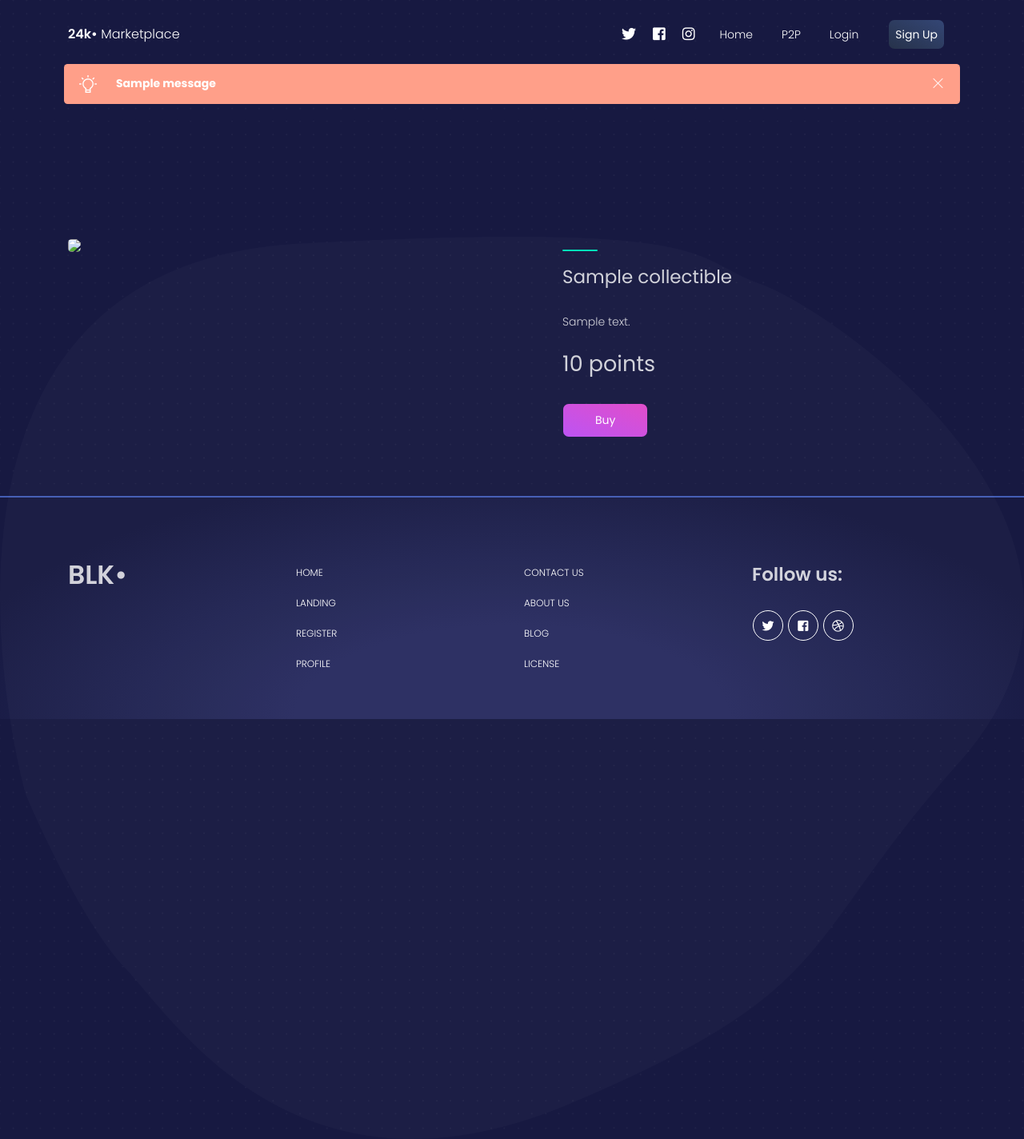
After one commit to sethluan24k/24k-marketplace, a Flask app: template templates/collectible.html in a window 1280 px wide. The commit adds this page. Shown: the whole page at 80% size. Run offline with Flask 2, Linux system fonts and the light colour scheme; the template is opened without the code that fills it: most values are stand-ins (such as "Sample title", 1, 10 or a date in 2020); one stand-in notice (Sample message) is shown; some libraries are stand-ins or nearby versions.

Commit message:
add card detail add card buying add my collection

```diff
--- /dev/null
+++ b/collectible_utility.py
@@ -0,0 +1,49 @@
+import os
+import requests
+
+from collectible import Collectible
+
+
+SHEETY_TOKEN = os.environ.get("SHEETY_TOKEN")
+# SHEETY_TOKEN = 'd9mNNJqVB6pU'
+sheety_header = {"Authorization": f'Bearer {SHEETY_TOKEN}'}
+
+
+class CollectibleUtility:
+    def __init__(self):
+        self.collectibles = []
+        self.all_collectibles()
+
+    def all_collectibles(self):
+        get_asset_url = 'https://api.sheety.co/e8a815d97433f8fe431090ac021cf9fc/24K/assets'
+        response = requests.get(url=get_asset_url, headers=sheety_header)
+        assets_json = response.json()
+        print(assets_json)
+        self.collectibles = [
+            Collectible(asset['id'], asset['assetName'], asset['description'], asset['assetUrl'],
+                        asset['thumbnail'], asset['price'], asset['ownerId']) for asset in assets_json['assets']
+        ]
+
+    def find_collectible(self, collectible_id):
+        for collectible in self.collectibles:
+            if collectible.collectible_id == collectible_id:
+                return collectible
+        return None
+
+    def find_collectible_by_user(self, user_id):
+        my_collection = [collectible for collectible in self.collectibles if collectible.owner_id == user_id]
+        return my_collection
+
+    def assign_owner(self, collectible_id, user_id):
+        url = f'https://api.sheety.co/e8a815d97433f8fe431090ac021cf9fc/24K/assets/{collectible_id}'
+        body = {
+            'asset': {
+                'ownerId': user_id
+            }
+        }
+        requests.put(url=url, json=body, headers=sheety_header)
+        # refresh
+        self.all_collectibles()
+
+    def unassign_owner(self, collectible_id):
+        pass
--- a/main.py
+++ b/main.py
@@ -5,8 +5,9 @@ from functools import wraps
 import os
 from dotenv import load_dotenv
 
-from asset_utility import AssetUtility
+from collectible_utility import CollectibleUtility
 
+# Load env variables
 load_dotenv()
 
 app = Flask(__name__)
@@ -21,7 +22,7 @@ login_manager.init_app(app)
 # Dummy User
 class User(UserMixin):
     def __init__(self):
-        self.id = 2
+        self.user_id = 2
         self.username = 'seth.luan@24krat.io'
         self.user_type = 0
         self.profile_image = ''
@@ -46,10 +47,13 @@ def load_user(user_id):
         return None
 
 
+collectible_utility = CollectibleUtility()
+
+
 @app.route('/')
 def home():
-    assets = AssetUtility().all_assets()
-    return render_template('index.html', assets=assets)
+    collectibles = collectible_utility.collectibles
+    return render_template('index.html', collectibles=collectibles)
 
 
 @app.route('/login')
@@ -65,5 +69,27 @@ def logout():
     return redirect(url_for('home'))
 
 
+@app.route('/collectible/<int:collectible_id>')
+def collectible_detail(collectible_id):
+    collectible = collectible_utility.find_collectible(collectible_id)
+    return render_template('collectible.html', collectible=collectible)
+
+
+@app.route('/buy/<int:collectible_id>')
+def buy(collectible_id):
+    if not current_user.is_authenticated:
+        flash("Please login first!")
+        return redirect(url_for('collectible_detail', collectible_id=collectible_id))
+    else:
+        collectible_utility.assign_owner(collectible_id, current_user.user_id)
+        return redirect(url_for('my_collection'))
+
+
+@app.route('/my_collection')
+def my_collection():
+    collections = collectible_utility.find_collectible_by_user(current_user.user_id)
+    return render_template('my_collections.html', collections=collections)
+
+
 if __name__ == "__main__":
     app.run(host='0.0.0.0', port=5000, debug=True)
--- a/requirements.txt
+++ b/requirements.txt
@@ -7,3 +7,4 @@ Flask-SQLAlchemy==2.4.4
 Flask-WTF==0.14.3
 Jinja2==2.11.2
 Requests==2.25.1
+python-dotenv==0.16.0
--- /dev/null
+++ b/templates/collectible.html
@@ -0,0 +1,40 @@
+{% include "header.html" %}
+<div class="section section-notifications" id="notifications" style="padding:80px">
+  {% with messages = get_flashed_messages() %}
+          {% if messages %}
+              {% for message in messages %}
+    <div class="alert alert-warning alert-with-icon">
+            <button type="button" aria-hidden="true" class="close" data-dismiss="alert" aria-label="Close">
+              <i class="tim-icons icon-simple-remove"></i>
+            </button>
+            <span data-notify="icon" class="tim-icons icon-bulb-63"></span>
+            <span>
+              <b> {{ message }} </b></span>
+          </div>
+  {% endfor %}
+          {% endif %}
+      {% endwith %}
+</div>
+    <section class="section section-lg section-safe">
+      <img src="{{ url_for('static', filename='/assets/img/path5.png') }}" class="path">
+      <div class="container">
+        <div class="row row-grid justify-content-between">
+          <div class="col-md-5">
+            <img src="{{ collectible.url }}" class="img-fluid floating">
+
+          </div>
+          <div class="col-md-6">
+            <div class="px-md-5">
+              <hr class="line-success">
+              <h3>{{ collectible.name }}</h3>
+              <p>{{ collectible.description }}</p>
+              <br>
+              <h2>{{collectible.price}} points</h2>
+              <a class="btn btn-primary" href="{{url_for('buy', collectible_id=collectible.collectible_id)}}">Buy</a>
+            </div>
+          </div>
+        </div>
+      </div>
+    </section>
+
+    {% include "footer.html" %}
--- a/templates/header.html
+++ b/templates/header.html
@@ -41,7 +41,7 @@
   <nav class="navbar navbar-expand-lg fixed-top navbar-transparent " color-on-scroll="100">
     <div class="container">
       <div class="navbar-translate">
-        <a class="navbar-brand" href="https://demos.creative-tim.com/blk-design-system/index.html" rel="tooltip" title="Designed and Coded by Creative Tim" data-placement="bottom" target="_blank">
+        <a class="navbar-brand" href="{{ url_for('home') }}" rel="tooltip" title="Designed and Coded by Creative Tim" data-placement="bottom" target="_blank">
           <span>24k•</span> Marketplace
         </a>
         <button class="navbar-toggler navbar-toggler" type="button" data-toggle="collapse" data-target="#navigation" aria-controls="navigation-index" aria-expanded="false" aria-label="Toggle navigation">
@@ -85,7 +85,7 @@
             </a>
           </li>
           <li class="nav-item">
-            <a class="nav-link" href="">Home</a>
+            <a class="nav-link" href="{{url_for('home')}}">Home</a>
           </li>
           <li class="nav-item">
             <a class="nav-link" href="">P2P</a>
@@ -103,7 +103,7 @@
           </li>
           {% else %}
           <li class="nav-item">
-            <a class="nav-link" href="">My Collections</a>
+            <a class="nav-link" href="{{url_for('my_collection')}}">My Collection</a>
           </li>
           <li class="nav-item">
             <p style="padding: 8px">1,500 POINTS</p>
```
Also changed, not shown: asset.py (deleted, +0 -7 lines), asset_utility.py (deleted, +0 -25 lines), collectible.py (added, +9 -0 lines), templates/index.html (+5 -6 lines), templates/my_collections.html (added, +18 -0 lines).
